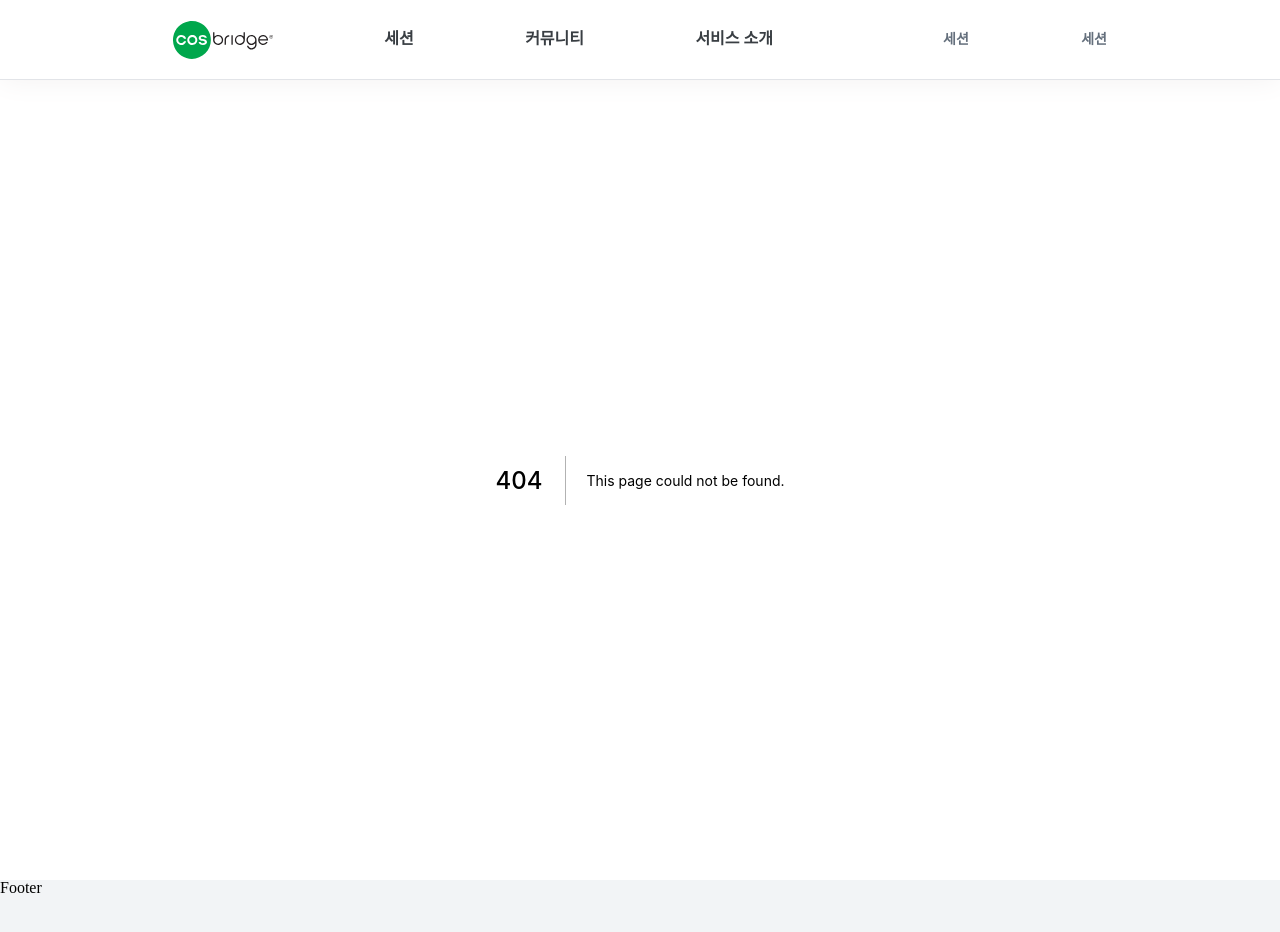
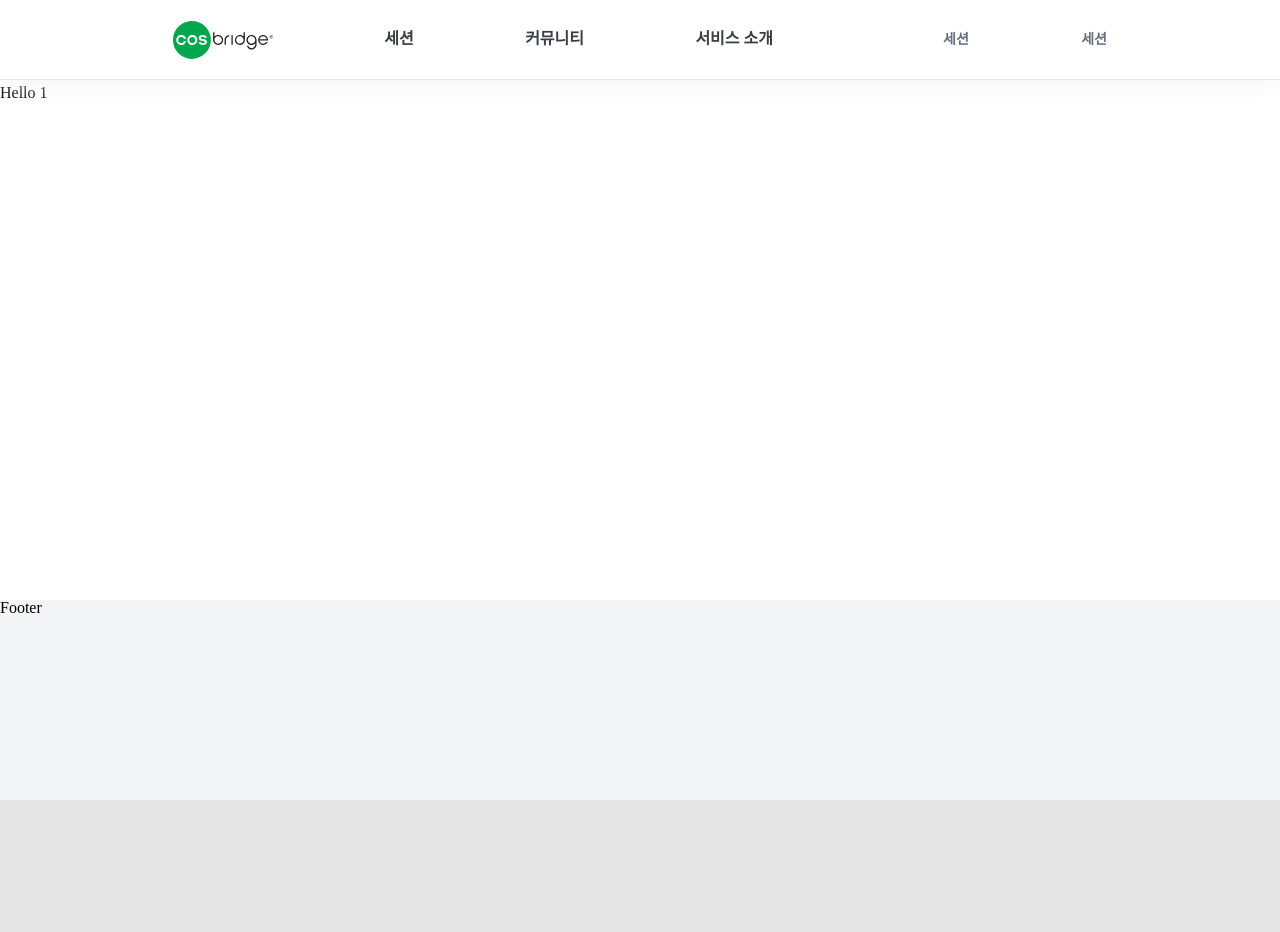
Before and after one commit to WISUNGWON/nextjs-starter, a Next.js app: page /session/1 in a window 1280 px wide. Before the commit this address had no page. Shown: the top 932 px of the page. After the commit the page ends 800 px from the top, so only its background shows below. Built offline with nearby package versions, Linux system fonts and the light colour scheme; a web font is replaced by a local one.

Commit message:
feat: 동적 라우팅 추가

```diff
--- /dev/null
+++ b/src/pages/session/[sessionId].tsx
@@ -0,0 +1,11 @@
+import { Typography } from "@components/ui";
+import { useRouter } from "next/router";
+
+const SessionDetail = () => {
+  const router = useRouter();
+  const { sessionId } = router.query;
+
+  return <Typography.Text>Hello {sessionId}</Typography.Text>;
+};
+
+export default SessionDetail;
```
Also changed, not shown: src/pages/session/index.tsx (added, +7 -0 lines).
